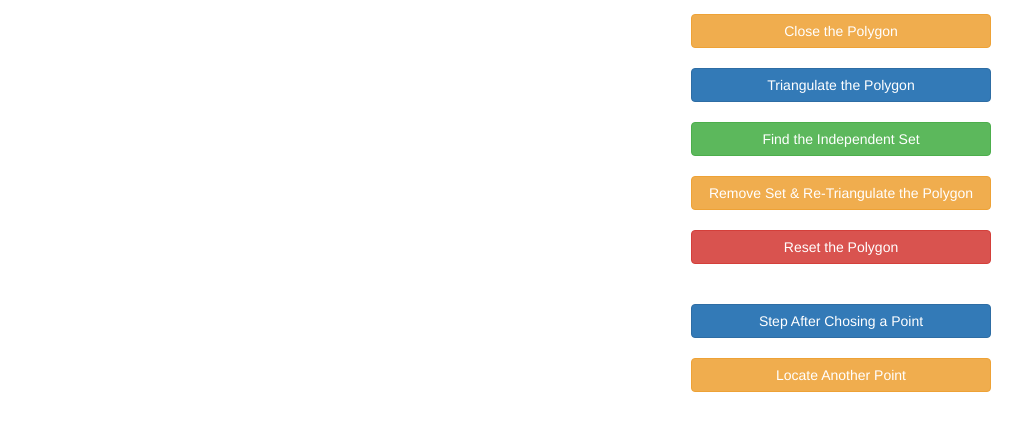
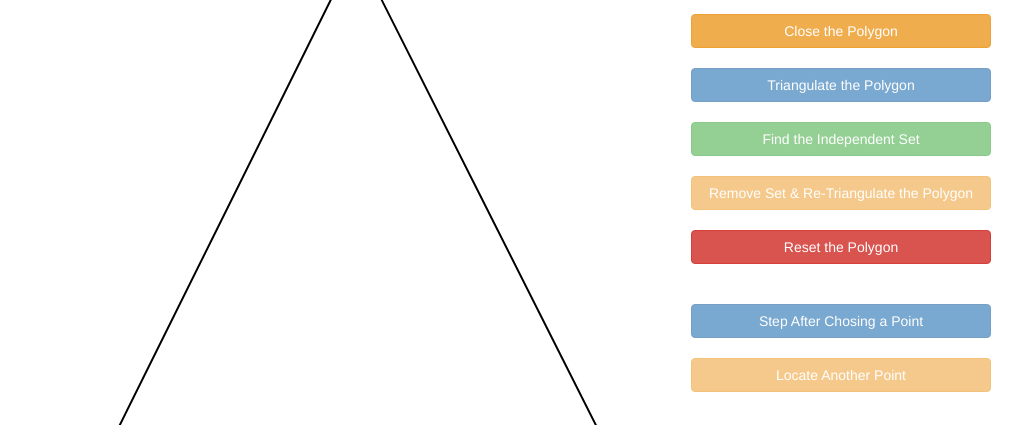
Before and after one commit to CSC240-RasikhKhan/rkCSE355-github.io, a website: page index.html in a window 1280 px wide. Shown: the part 76-501 px from the top of the page, without its empty margins (129-1151 px from the left). Drawn offline with nearby package versions, Linux system fonts and the light colour scheme.

Commit message:
Update index.html

```diff
--- a/index.html
+++ b/index.html
@@ -50,6 +50,6 @@
                 </div>
             </div>
         </center>
-        <script src="filesStored/points.js"></script>
+        <script src="filesStored/dist.js"></script>
     </body>
 </html>
```
